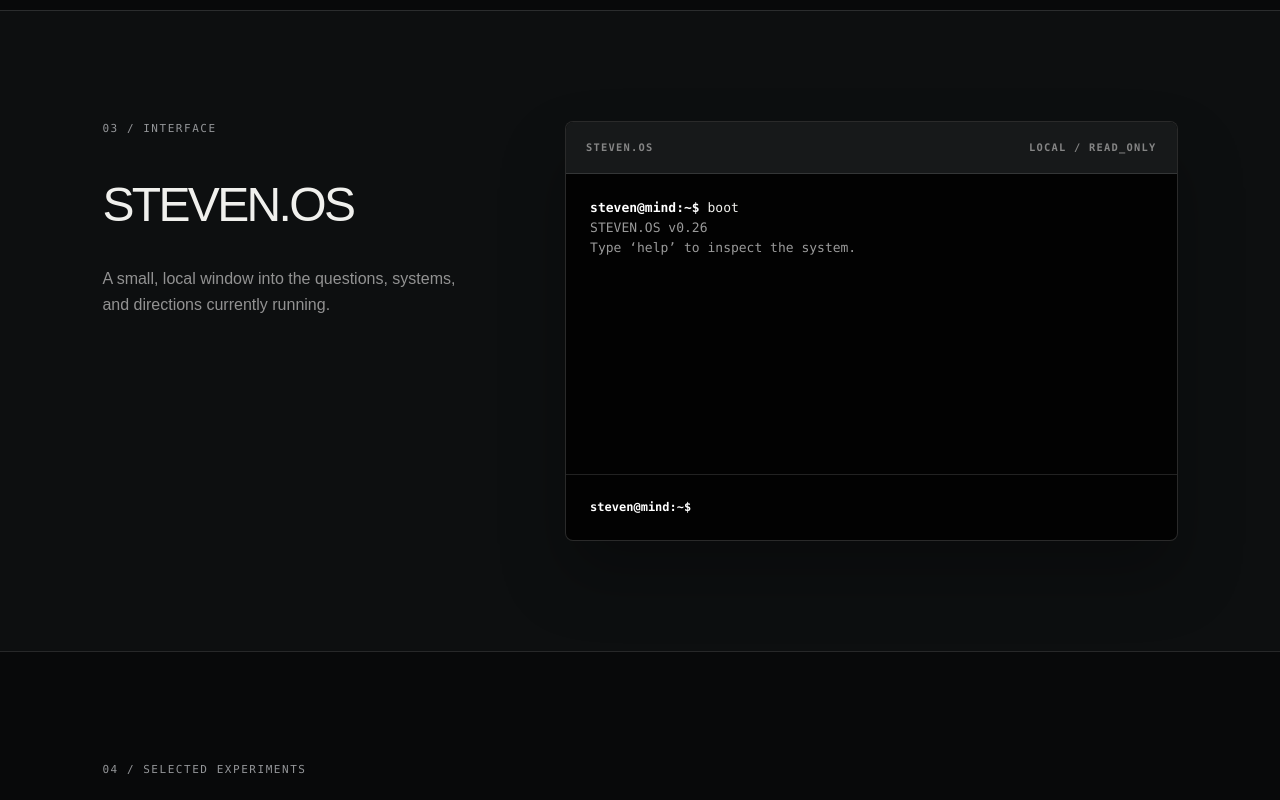
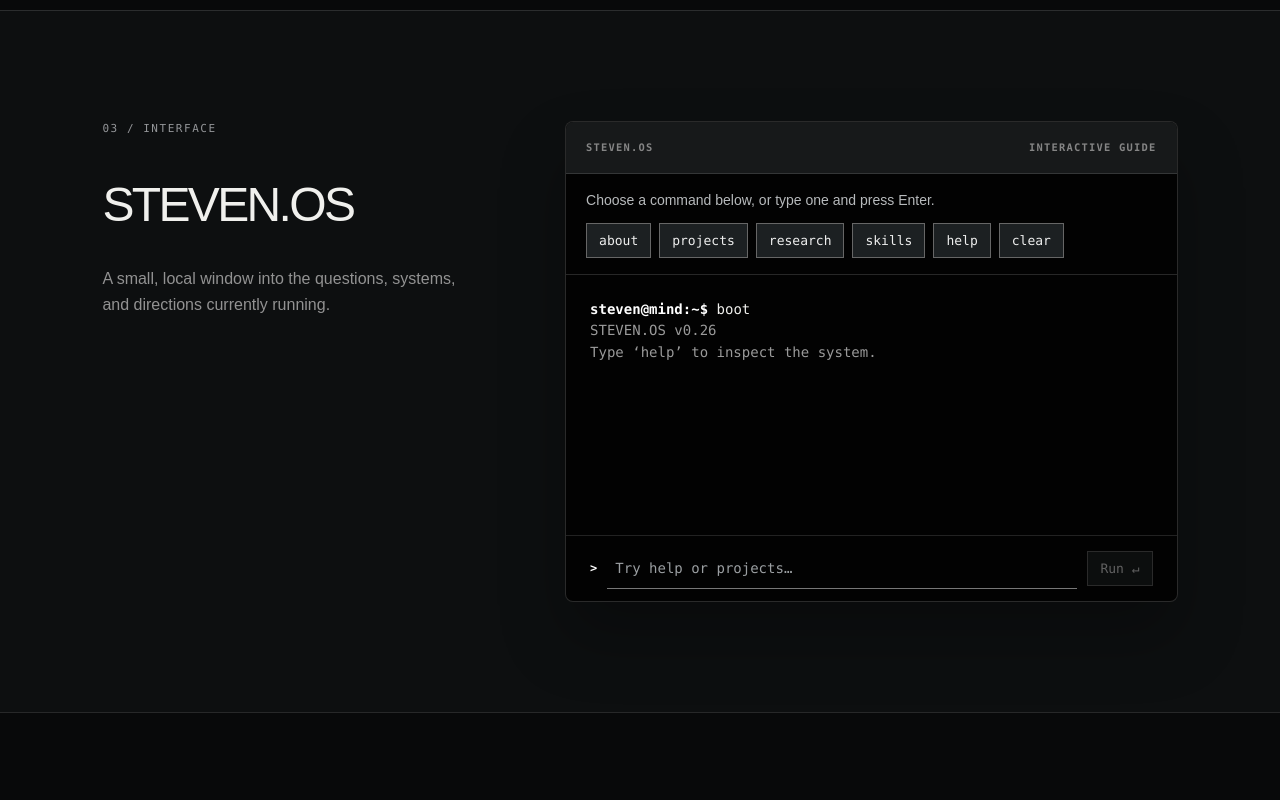
Before and after one commit to Steven-Nataniel-Kasim/Personal_web, a Next.js app: page / in a window 1280 px wide. Shown: the part 2240-3040 px from the top of the page. Built offline with nearby package versions, Linux system fonts and the light colour scheme.

Commit message:
Initial commit

```diff
--- a/app/lab.css
+++ b/app/lab.css
@@ -1,3 +1,13 @@
+.terminal-shortcuts { padding:16px 20px; border-bottom:1px solid #ffffff25; }
+.terminal-shortcuts p { margin:0 0 12px; color:#b7babc; font-size:14px; line-height:1.5; }
+.terminal-shortcuts>div { display:flex; flex-wrap:wrap; gap:8px; }
+.terminal-shortcuts button,.terminal-form button { border:1px solid #666; background:#1c2022; color:#eee; padding:9px 12px; font:13px var(--font-mono); cursor:pointer; }
+.terminal-shortcuts button:hover,.terminal-form button:hover:not(:disabled) { background:#eee; color:#111; }
+.terminal-form button:disabled { opacity:.4; cursor:default; }
+.terminal-form input { padding:12px 8px; border-bottom:1px solid #777; font-size:14px; }
+.terminal-form input:focus-visible { outline:2px solid #ddd; outline-offset:2px; }
+.terminal-form input::placeholder { color:#9b9fa2; }
+.terminal .terminal-screen { height:260px; font-size:14px; }
 .hero-portrait-stage { position:absolute; right:2%; bottom:100px; width:48%; height:76%; z-index:0; }
 .hero-portrait { position:relative; width:100%; height:100%; }
 .hero-portrait img { position:absolute; bottom:0; width:100%; height:100%; object-fit:contain; object-position:center bottom; filter:grayscale(1) contrast(1.08); mask-image:linear-gradient(to bottom,#000 75%,transparent 100%); transform:translate(var(--portrait-x,0px),var(--portrait-y,0px)); transition:transform .45s ease-out; }
--- a/app/page.tsx
+++ b/app/page.tsx
@@ -11,7 +11,7 @@ const terminalResponses: Record<string, string[]> = {
   about: ["STEVEN / INFORMATICS STUDENT", "Building systems while learning how intelligence moves from algorithms into hardware."],
   skills: ["BUILDING WITH", "Python · PyTorch · TensorFlow · ONNX · OpenCV · Git", "HARDWARE", "FPGA · Digital Logic · Jetson Nano"],
   research: ["CURRENT RESEARCH INTERESTS", "01 Edge AI", "02 Efficient neural networks", "03 FPGA-based acceleration", "04 NPU architecture", "05 Neuromorphic computing", "06 Computational neuroscience"],
-  projects: ["ACTIVE INDEX", "01 Retinal Edge AI", "02 8-bit FPGA CPU", "03 Bio-inspired Neural Controller", "04 NPU Exploration"],
+  projects: ["PROJECT INDEX", ...projects.map((project) => `${project.number} ${project.title} / ${project.status}`)],
   hardware: ["HARDWARE PATH", "Digital logic → FPGA → computer architecture → NPU → silicon"],
   ai: ["AI PATH", "Computer vision · efficient models · edge inference · agents"],
   semiconductor: ["SEMICONDUCTOR", "A long-term direction. Learning the fundamentals before making claims."],
@@ -55,12 +55,15 @@ function Reveal({ children, className = "" }: { children: React.ReactNode; class
 
 function Terminal({ onGame }: { onGame: () => void }) {
   const [history, setHistory] = useState<{ input: string; output: string[] }[]>([{ input: "boot", output: ["STEVEN.OS v0.26", "Type ‘help’ to inspect the system."] }]);
-  const [value, setValue] = useState(""); const inputRef = useRef<HTMLInputElement>(null);
-  function submit(event: FormEvent) { event.preventDefault(); const command = value.trim().toLowerCase(); if (!command) return; if (command === "clear") setHistory([]); else if (command === "game") { setHistory((h) => [...h, { input: command, output: ["Opening TRAIN THE NPU…"] }]); onGame(); } else setHistory((h) => [...h, { input: command, output: terminalResponses[command] || [`COMMAND NOT FOUND: ${command}`, "Type ‘help’ for the command index."] }]); setValue(""); }
-  return <div className="terminal" onClick={() => inputRef.current?.focus()}>
-    <div className="terminal-bar"><span>STEVEN.OS</span><span>LOCAL / READ_ONLY</span></div>
-    <div className="terminal-screen" aria-live="polite">{history.map((entry, index) => <div className="terminal-entry" key={`${entry.input}-${index}`}><p><b>steven@mind:~$</b> {entry.input}</p>{entry.output.map((line, i) => <p className="terminal-output" key={i}>{line || " "}</p>)}</div>)}</div>
-    <form onSubmit={submit} className="terminal-form"><label htmlFor="terminal-input">steven@mind:~$</label><input id="terminal-input" ref={inputRef} value={value} onChange={(e) => setValue(e.target.value)} autoComplete="off" spellCheck={false} aria-label="Enter a Steven OS command" /></form>
+  const [value, setValue] = useState(""); const inputRef = useRef<HTMLInputElement>(null); const screenRef = useRef<HTMLDivElement>(null);
+  useEffect(() => { const screen = screenRef.current; if (screen) screen.scrollTop = screen.scrollHeight; }, [history]);
+  function run(raw: string) { const command = raw.trim().toLowerCase(); if (!command) return; if (command === "clear") setHistory([]); else if (command === "game") { setHistory((h) => [...h.slice(-29), { input: command, output: ["Opening TRAIN THE NPU…"] }]); onGame(); } else setHistory((h) => [...h.slice(-29), { input: command, output: terminalResponses[command] || [`COMMAND NOT FOUND: ${command}`, "Type ‘help’ or use the command buttons above."] }]); setValue(""); }
+  function submit(event: FormEvent) { event.preventDefault(); run(value); }
+  return <div className="terminal">
+    <div className="terminal-bar"><span>STEVEN.OS</span><span>INTERACTIVE GUIDE</span></div>
+    <div className="terminal-shortcuts"><p id="terminal-help">Choose a command below, or type one and press Enter.</p><div>{["about", "projects", "research", "skills", "help", "clear"].map(command => <button type="button" key={command} onClick={() => run(command)}>{command}</button>)}</div></div>
+    <div className="terminal-screen" ref={screenRef} role="log" aria-live="polite" aria-label="Command responses" tabIndex={0}>{history.map((entry, index) => <div className="terminal-entry" key={`${entry.input}-${index}`}><p><b>steven@mind:~$</b> {entry.input}</p>{entry.output.map((line, i) => <p className="terminal-output" key={i}>{line || " "}</p>)}</div>)}</div>
+    <form onSubmit={submit} className="terminal-form"><label htmlFor="terminal-input" aria-label="Command">&gt;</label><input id="terminal-input" ref={inputRef} value={value} onChange={(e) => setValue(e.target.value)} autoComplete="off" autoCapitalize="none" spellCheck={false} placeholder="Try help or projects…" aria-label="Enter a Steven OS command" aria-describedby="terminal-help" /><button type="submit" disabled={!value.trim()}>Run ↵</button></form>
   </div>;
 }
 
@@ -108,7 +111,7 @@ export default function Home() {
 
       <section className="skills"><div className="section-heading compact"><p className="section-index mono">08 / TOOLS & DOMAINS</p><h2>NO PERCENTAGES.<br />ONLY PRACTICE.</h2></div><div className="skill-groups">{toolGroups.map((group) => <div key={group.title}><h3 className="mono">{group.title}</h3>{group.items.map((item) => <span key={item}>{item}</span>)}</div>)}</div></section>
 
-      <section className="human" id="portrait"><div className="human-image"><img src="/steven-portrait.png" alt="Portrait of Steven" width="1086" height="1448" loading="lazy" decoding="async" /><span className="mono">STEVEN / STILL EXPLORING</span></div><div className="human-copy"><span className="portrait-eyebrow mono">THE HUMAN BEHIND THE SYSTEM</span><p>Behind the architectures,<br />models and experiments,<br />there&apos;s still a student learning how intelligence works.</p><span className="portrait-signature">Steven.</span></div></section>
+      <section className="human" id="portrait"><div className="human-image"><img src="/steven-suit-cutout.png" alt="Portrait of Steven wearing a black suit" width="1152" height="1368" loading="lazy" decoding="async" /><span className="mono">STEVEN / STILL EXPLORING</span></div><div className="human-copy"><span className="portrait-eyebrow mono">THE HUMAN BEHIND THE SYSTEM</span><p>Behind the architectures,<br />models and experiments,<br />there&apos;s still a student learning how intelligence works.</p><span className="portrait-signature">Steven.</span></div></section>
 
       <section className="future"><span className="future-label mono">09 / LONG-TERM VECTOR</span><h2>FUTURE</h2><div className="future-chain"><span>AI</span><i>↓</i><span>ARCHITECTURE</span><i>↓</i><span>SILICON</span><i>↓</i><span>INTELLIGENCE</span></div><p>My goal is not simply to follow where computing is going.<br /><strong>I want to help build what comes next.</strong></p></section>
 
--- a/data/portfolio.ts
+++ b/data/portfolio.ts
@@ -6,7 +6,7 @@ export const projects = [
     notes: "Focus: model efficiency, deployment constraints, and a credible path from research code to edge inference.",
   },
   {
-    number: "02", title: "8-BIT FPGA CPU", category: "Digital Architecture / FPGA", year: "2026", status: "BUILDING",
+    number: "02", title: "8-BIT FPGA CPU", category: "Digital Architecture / FPGA", year: "2026", status: "COMPLETED",
     description: "A custom Harvard architecture 8-bit CPU implemented on FPGA with an ALU, control unit, registers, instruction memory, flags, and display interfaces.",
     tags: ["Verilog / VHDL", "FPGA", "Computer Architecture", "Digital Logic", "Xilinx"],
     notes: "Architecture: separate instruction and data paths, a compact instruction set, and visible hardware state for testing.",
@@ -29,7 +29,7 @@ export const nowItems = ["NPU architectures", "FPGA acceleration", "Edge AI opti
 
 export const timeline = [
   ["2025", "Started deeper exploration into AI", "past"], ["2026", "Edge AI experiments", "present"],
-  ["2026", "Medical computer vision research", "present"], ["2026", "FPGA computer architecture", "present"],
+  ["2026", "Medical computer vision research", "present"], ["2026", "Completed 8-bit FPGA CPU", "completed"],
   ["2026", "Bio-inspired computing exploration", "present"], ["NEXT", "NPU architecture", "next"], ["FUTURE", "AI silicon research", "future"],
 ] as const;
 
```
